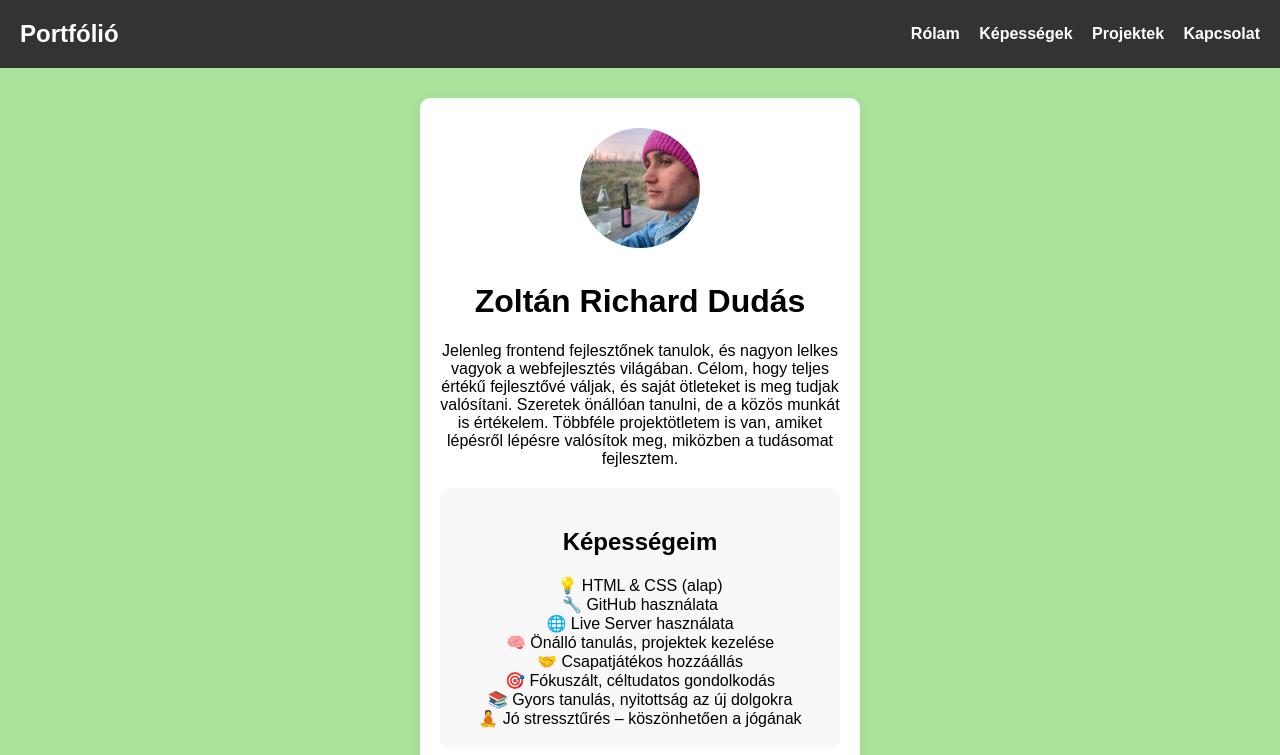
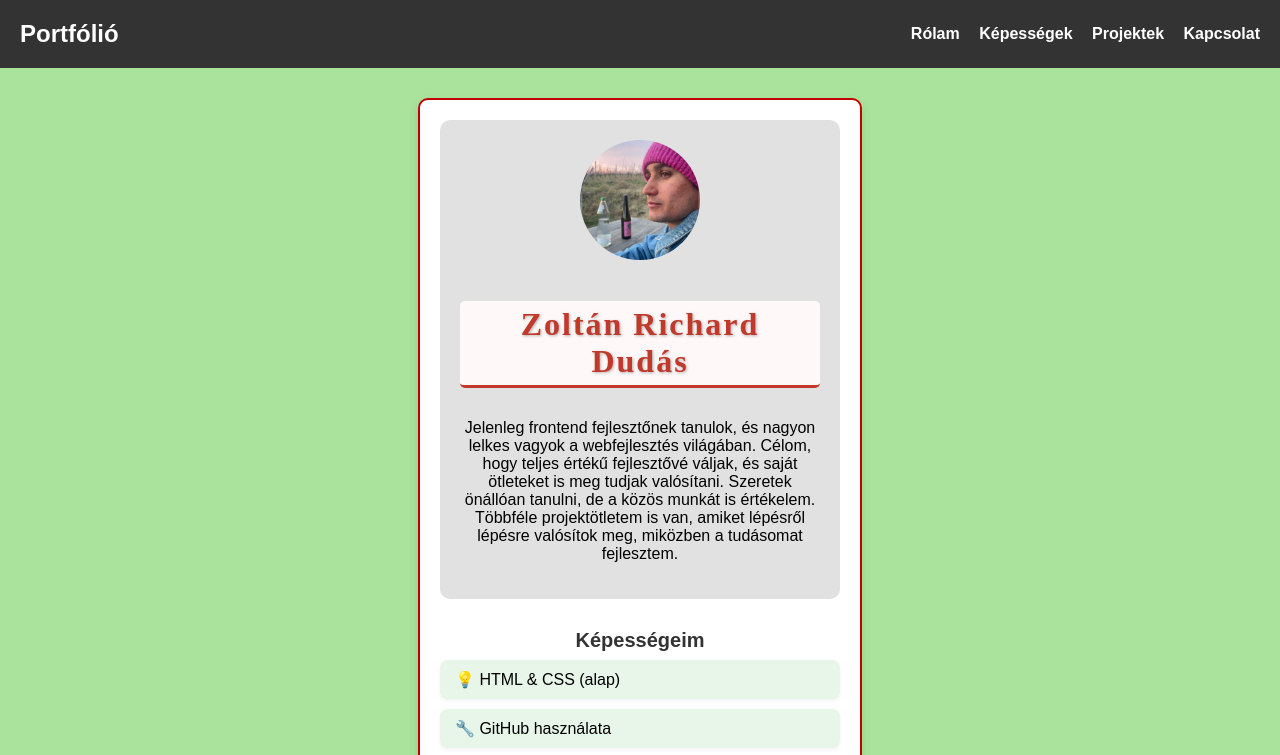
Before and after one commit to Dudee0413/portfoliom, a plain HTML site: page index.html in a window 1280 px wide. Shown: the top 755 px of the page. Drawn offline with Linux system fonts and the light colour scheme.

Commit message:
Update style.css

```diff
--- a/style.css
+++ b/style.css
@@ -1,21 +1,13 @@
-/* === Alapbeállítások === */
 html, body {
     height: 100%;
-  }
-
-  body {
-    display: flex;
-    flex-direction: column;
-    justify-content: flex-start;
-    font-family: Arial, sans-serif;
     margin: 0;
     padding: 0;
+    font-family: Arial, sans-serif;
     background-color: #aae49c;
-    text-align: center;
   }
 
 
-  /* === Oldal felső fejléc (menü) === */
+  /* 2.  Felső fejléc (menüsáv) */
   .site-header {
     background-color: #333;
     color: white;
@@ -43,41 +35,119 @@ html, body {
   }
 
 
-  /* === Névjegykártya doboz === */
+  /* 3. Névjegykártya doboz */
   .card {
     background-color: white;
     max-width: 400px;
     margin: 30px auto;
     padding: 20px;
     border-radius: 10px;
+    border: 2px solid #c20101;
     box-shadow: 0 4px 12px rgba(0, 0, 0, 0.1);
-  }
-.card section {
-  background-color: #f8f8f8;
-  padding: 20px;
-  margin-top: 20px;
-  border-radius: 8px;
   }
 
 
+  /* 4. Bevezető rész (név + bemutatkozás) */
+  .card header {
+    background-color: #e2e1e1;
+    padding: 20px;
+    margin-bottom: 30px;
+    border-radius: 10px;
+  }
 
-  /* === Profilkép stílusa === */
-  #profilkep {
+  .intro-row {
+    display: flex;
+    flex-wrap: wrap;
+    align-items: center;
+    justify-content: center;
+    gap: 20px;
+  }
+
+  .intro-text {
+    text-align: center;
+  }
+
+  .intro-row img {
     width: 120px;
     height: 120px;
+    border-radius: 50%;
     object-fit: cover;
-    border-radius: 50%;
-    margin-top: 10px;
-    margin-bottom: 10px;
+  }
+
+  /* Név kiemelve */
+  .name {
+    font-family: 'Times New Roman', Times, serif;
+    font-size: 32px;
+    font-weight: 700;
+    color: #c0392b;
+    text-align: center;
+    text-shadow: 1px 1px 3px rgba(0, 0, 0, 0.3);
+    border-bottom: 3px solid #c0392b;
+    display: inline-block;
+    padding: 5px 15px;
+    margin-bottom: 15px;
+    letter-spacing: 2px;
+    background-color: #fff8f8;
+    border-radius: 5px;
+
+
   }
 
 
-  /* === Lábléc a névjegykártyán belül === */
-  .card footer {
+  /* 5. További szekciók (képességek, tanulmányok, hobbik) */
+  .card section {
+    margin-bottom: 20px;
+    padding-bottom: 10px;
+    border-bottom: 1px solid #ddd;
+  }
+
+  .card section:last-child {
+    border-bottom: none;
+  }
+
+  .card h2 {
+    font-size: 20px;
+    margin-bottom: 8px;
+    color: #333;
+    text-align: center;
+  }
+
+  .skill-item {
+    background-color: #e8f5e9;
+    padding: 10px 15px;
+    border-radius: 8px;
+    margin-bottom: 10px;
+    text-align: left;
+    font-weight: 500;
+    box-shadow: 0 2px 4px rgba(0,0,0,0.05);
+  }
+
+  #education p {
+    font-style: italic;
+    line-height: 1.6;
+  }
+
+
+  /* 6. Lábléc */
+  footer {
     background-color: #333;
     color: white;
-    padding: 15px;
-    margin-top: 20px;
+    padding: 20px 0;
+    margin-top: 30px;
     font-size: 14px;
-    border-radius: 5px;
+    text-align: center;
+    line-height: 1.6;
   }
+
+
+  /* 7. Mobilnézet (Media Query) */
+@media (max-width: 600px) {
+  .intro-row {
+    flex-direction: column;
+    text-align: center;
+  }
+
+  .intro-text {
+    text-align: center;
+  }
+}
```
Lines whose indentation alone changed are shown as unchanged.
